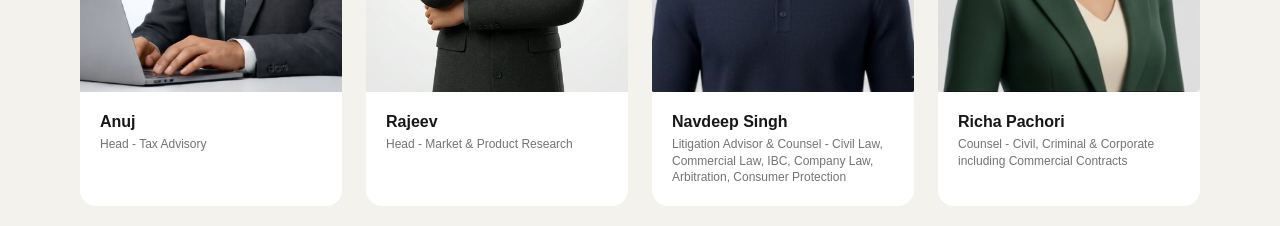
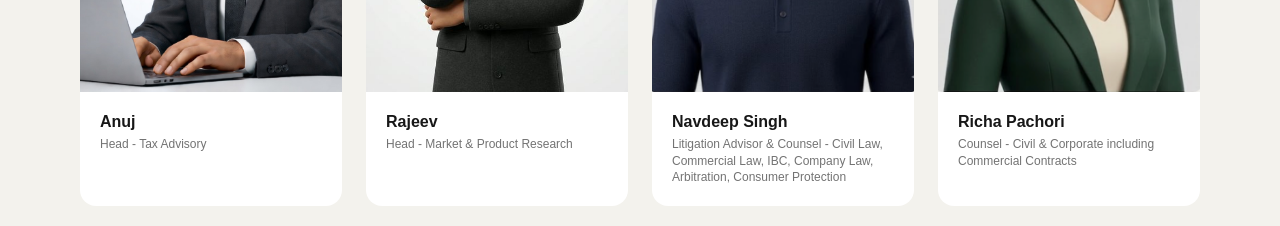
Before and after one commit to devotedayush/law_website, a Next.js app: page /team in a window 1280 px wide. Shown: the part 1360-1586 px from the top of the page. Built offline with nearby package versions, Linux system fonts and the light colour scheme; a web font is replaced by a local one.

Commit message:
minor change

```diff
--- a/components/Attorneys.tsx
+++ b/components/Attorneys.tsx
@@ -55,7 +55,7 @@ const Attorneys = () => {
         },
         {
             name: "Richa Pachori",
-            role: "Counsel - Civil, Criminal & Corporate including Commercial Contracts",
+            role: "Counsel - Civil & Corporate including Commercial Contracts",
             image: "/images/Richa Pachori.png",
         },
     ];
```
